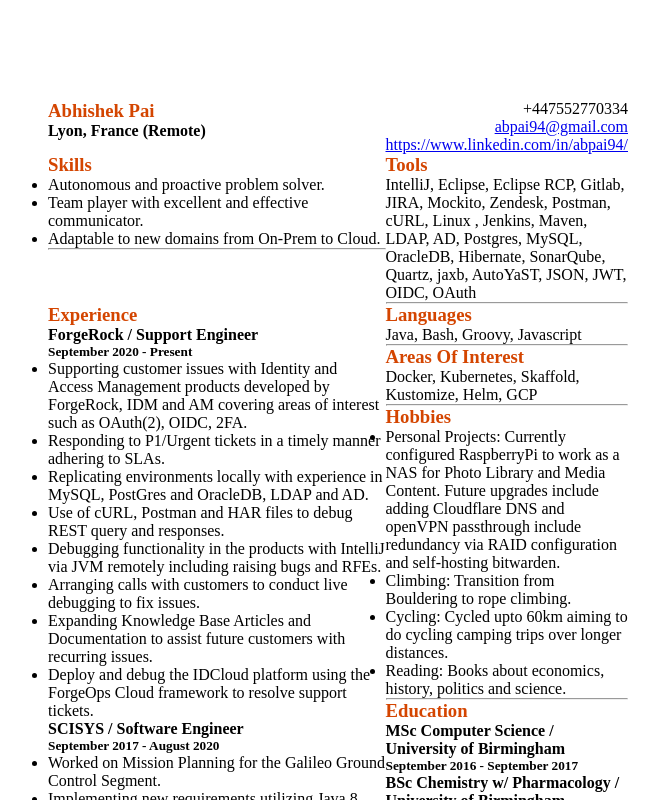
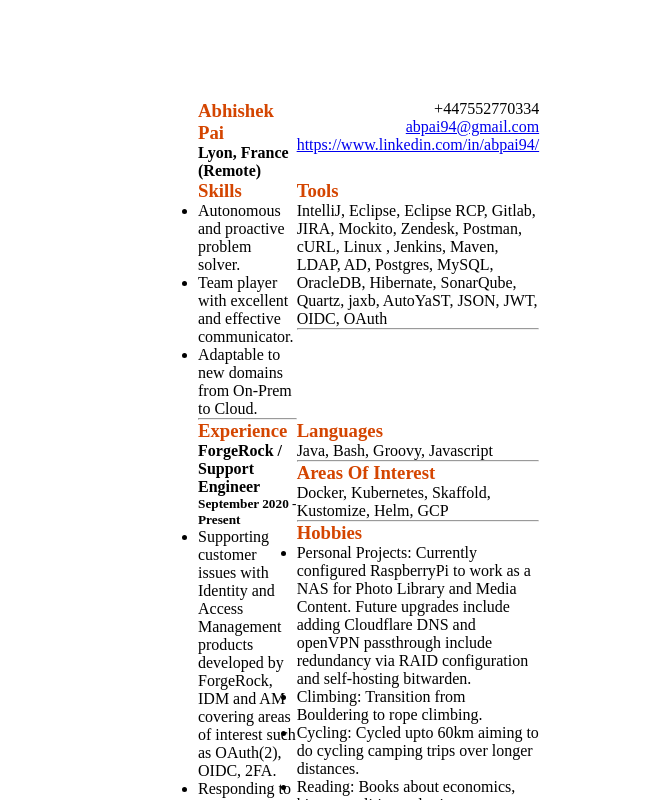
Before and after one commit to abpai94/personal-website, a Vue app: page / in a window 1280 px wide. Shown: the top 800 px of the page, without its empty margins (302-961 px from the left). Built offline with nearby package versions, Linux system fonts and the light colour scheme.

Commit message:
#1: Narrowed the Resume to look cleaner

```diff
--- a/src/components/Resume.vue
+++ b/src/components/Resume.vue
@@ -128,7 +128,7 @@
 
 <style>
 body {
-    padding: 100px 350px 0px 350px;
+    padding: 100px 500px 0px 500px;
     text-align: left;
 }
 
@@ -154,7 +154,11 @@
 
 .experience-grid {
     grid-column-end: span 1;
-    grid-row-end: span 5;
+    grid-row-end: span 6;
+}
+
+.tools-grid {
+    grid-row-end: span 1;
 }
 
 h3 {
```
